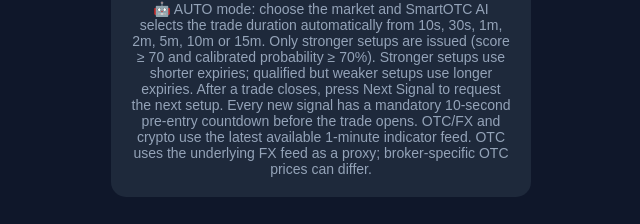
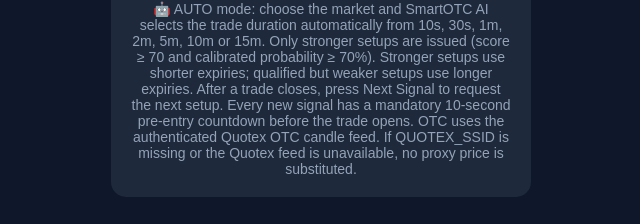
Before and after one commit to wyt4s7v6f4-prog/Smartotc-ai-v2, a FastAPI app: page / in a window 1280 px wide. Shown: the part 836-1060 px from the top of the page, without its empty margins (319-959 px from the left). Run offline with FastAPI, Linux system fonts and the light colour scheme.

Commit message:
Add files via upload

```diff
--- a/backend/app/templates/index.html
+++ b/backend/app/templates/index.html
@@ -216,7 +216,7 @@ button:disabled{
 
 <div class="auto-badge">🤖 AUTO MODE • ENGINE CHOOSES TRADE TIME</div>
 
-<div id="otcBadge" class="otc-badge" style="display:none;">OTC • FX PROXY FEED</div>
+<div id="otcBadge" class="otc-badge" style="display:none;">OTC • QUOTEX FEED</div>
 
 <br>
 
@@ -288,8 +288,7 @@ button:disabled{
         🤖 AUTO mode: choose the market and SmartOTC AI selects the trade duration automatically from 10s, 30s, 1m, 2m, 5m, 10m or 15m.
         Only stronger setups are issued (score ≥ 70 and calibrated probability ≥ 70%).
         Stronger setups use shorter expiries; qualified but weaker setups use longer expiries.
-        After a trade closes, press Next Signal to request the next setup. Every new signal has a mandatory 10-second pre-entry countdown before the trade opens. OTC/FX and crypto use the latest available 1-minute indicator feed.
-        OTC uses the underlying FX feed as a proxy; broker-specific OTC prices can differ.
+        After a trade closes, press Next Signal to request the next setup. Every new signal has a mandatory 10-second pre-entry countdown before the trade opens. OTC uses the authenticated Quotex OTC candle feed. If QUOTEX_SSID is missing or the Quotex feed is unavailable, no proxy price is substituted.
     </div>
 
 </div>
@@ -579,7 +578,7 @@ function finalizeTrade(data){
         " • Exit: " + formatPrice(exitPrice) +
         " • Movement: " + signedMovement +
         " • Duration: " + trade.duration + "s" +
-        (isOTC() ? " • OTC result uses FX proxy price" : ""),
+        (isOTC() ? " • OTC result uses Quotex OTC price" : ""),
         cls
     );
 
```
